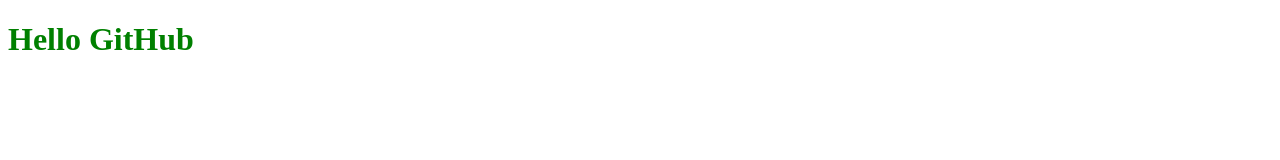
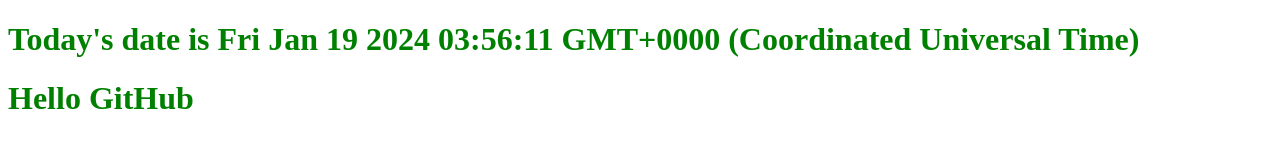
Before and after one commit to hienythv147/demo-git, a plain HTML site: page template/index.html in a window 1280 px wide. Drawn offline with Linux system fonts and the light colour scheme.

Commit message:
retructuring source code

```diff
--- a/index.html
+++ b/template/index.html
@@ -3,9 +3,10 @@
     <head>
         <meta charset="UTF-8">
         <title>Research GitHub</title>
-        <link rel="stylesheet" href="index.css">
+        <link rel="stylesheet" href="css/index.css">
     </head>
     <body>
+        <script type="text/javascript" src="js/index.js"></script>
         <h1>Hello GitHub</h1>
     </body>
 </html>
--- /dev/null
+++ b/template/js/index.js
@@ -0,0 +1,2 @@
+let d = new Date();
+document.body.innerHTML = "<h1>Today's date is " + d + "</h1>"
```
Also changed, not shown: template/css/index.css (renamed from index.css).
